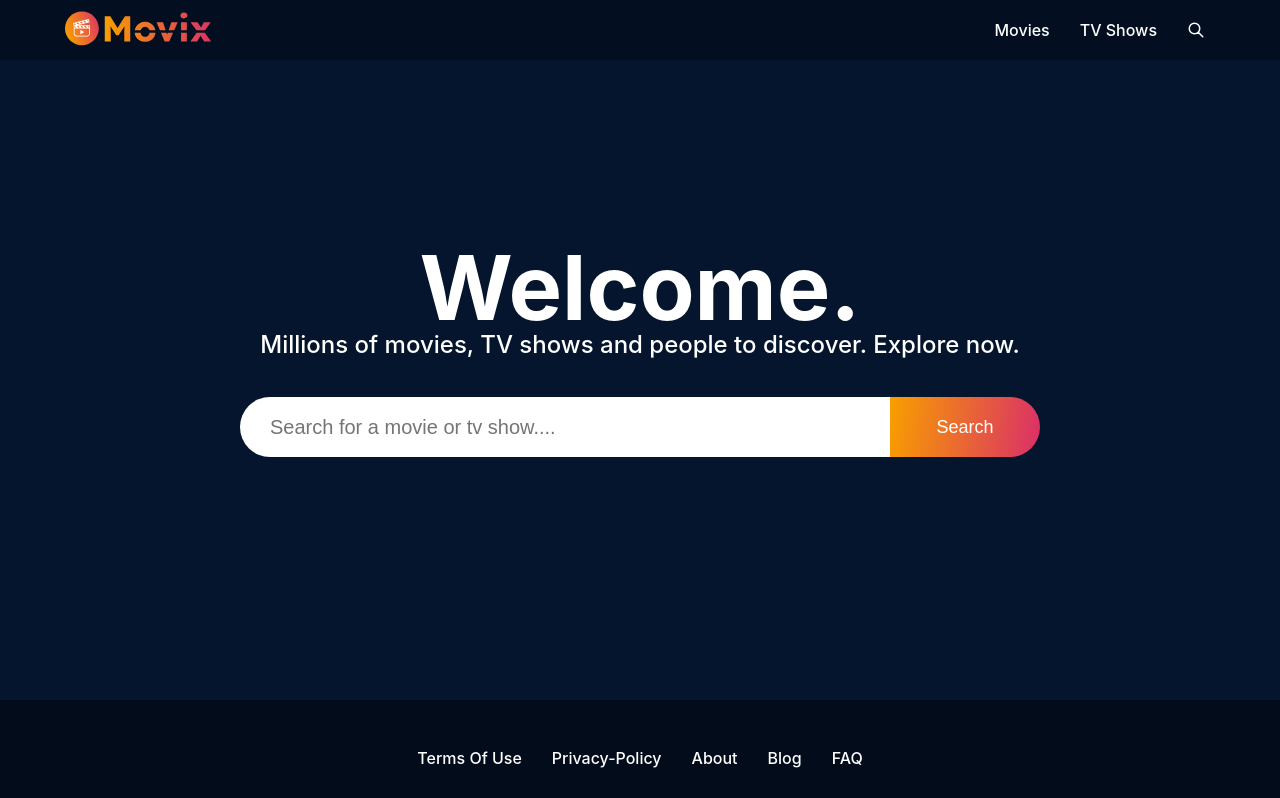
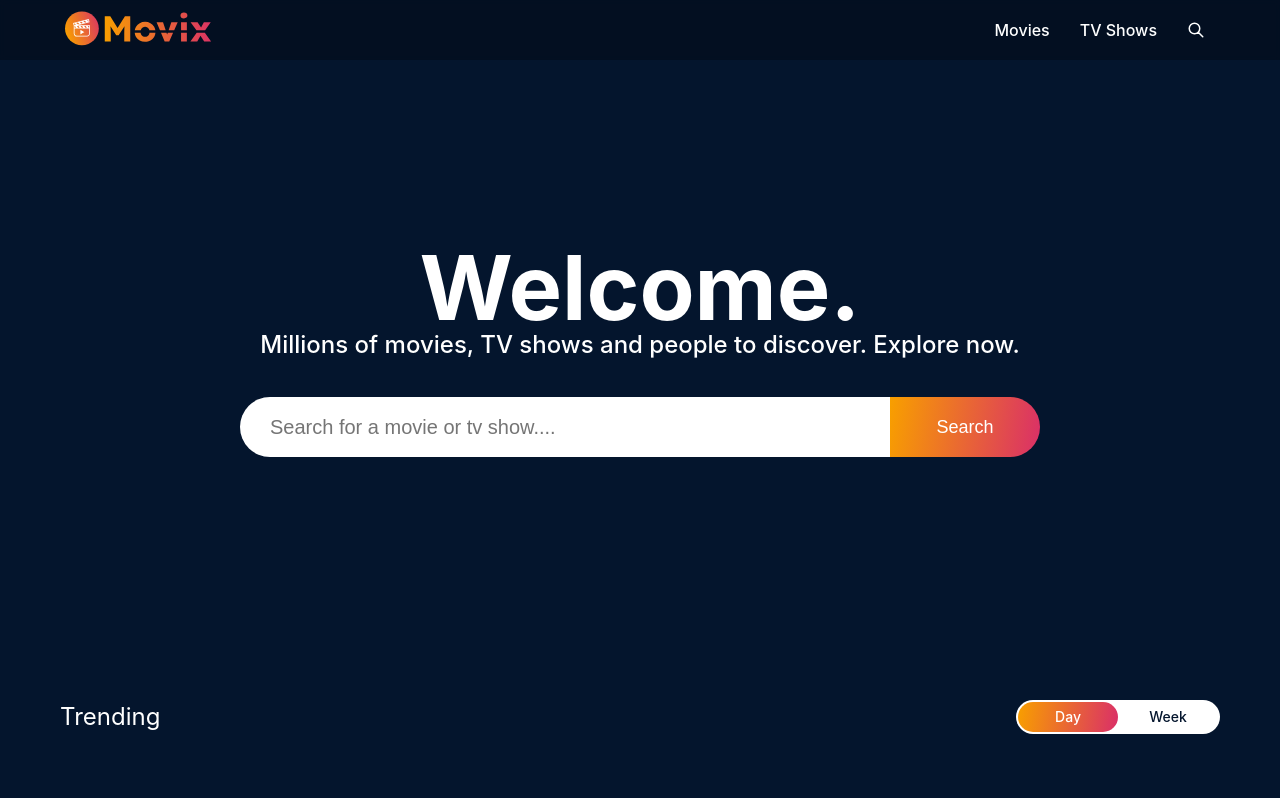
Before and after one commit to tejasvi8686/Movix, a React (Vite) app: page / in a window 1280 px wide. Shown: the top 798 px of the page. Built offline with nearby package versions, Linux system fonts and the light colour scheme; no server answers.

Commit message:
Carousel Section - Switching Tabs

```diff
--- /dev/null
+++ b/src/components/switchTabs/SwitchTabs.jsx
@@ -0,0 +1,37 @@
+import React, { useState } from "react";
+
+import "./style.scss";
+
+const SwitchTabs = ({ data, onTabChange }) => {
+    const [selectedTab, setSelectedTab] = useState(0);
+    const [left, setLeft] = useState(0);
+
+    const activeTab = (tab, index) => {
+        setLeft(index * 100);
+        setTimeout(() => {
+            setSelectedTab(index);
+        }, 300);
+        onTabChange(tab, index);
+    };
+
+    return (
+        <div className="switchingTabs">
+            <div className="tabItems">
+                {data.map((tab, index) => (
+                    <span
+                        key={index}
+                        className={`tabItem ${
+                            selectedTab === index ? "active" : ""
+                        }`}
+                        onClick={() => activeTab(tab, index)}
+                    >
+                        {tab}
+                    </span>
+                ))}
+                <span className="movingBg" style={{ left }} />
+            </div>
+        </div>
+    );
+};
+
+export default SwitchTabs;
--- /dev/null
+++ b/src/components/switchTabs/style.scss
@@ -0,0 +1,37 @@
+.switchingTabs {
+    height: 34px;
+    background-color: white;
+    border-radius: 20px;
+    padding: 2px;
+    .tabItems {
+        display: flex;
+        align-items: center;
+        height: 30px;
+        position: relative;
+        .tabItem {
+            height: 100%;
+            display: flex;
+            align-items: center;
+            justify-content: center;
+            width: 100px;
+            color: var(--black);
+            font-size: 14px;
+            position: relative;
+            z-index: 1;
+            cursor: pointer;
+            transition: color ease 0.3s;
+            &.active {
+                color: white;
+            }
+        }
+        .movingBg {
+            height: 30px;
+            width: 100px;
+            border-radius: 15px;
+            background-image: var(--gradient);
+            position: absolute;
+            left: 0;
+            transition: left cubic-bezier(0.88, -0.35, 0.565, 1.35) 0.4s;
+        }
+    }
+}
--- a/src/pages/home/Home.jsx
+++ b/src/pages/home/Home.jsx
@@ -2,6 +2,7 @@
 import "./style.scss";
 
 import HeroBanner from "./heroBanner/HeroBanner";
+import Trending from "./trending.jsx/Trending";
 
 HeroBanner;
 
@@ -9,6 +10,7 @@
   return (
     <div className="homepage">
       <HeroBanner />
+      <Trending />
     </div>
   );
 };
--- a/src/pages/home/style.scss
+++ b/src/pages/home/style.scss
@@ -0,0 +1,15 @@
+.carouselSection {
+    position: relative;
+    margin-bottom: 70px;
+    & > .contentWrapper {
+        display: flex;
+        align-items: center;
+        justify-content: space-between;
+        margin-bottom: 20px;
+    }
+    .carouselTitle {
+        font-size: 24px;
+        color: white;
+        font-weight: normal;
+    }
+}
--- /dev/null
+++ b/src/pages/home/trending.jsx/Trending.jsx
@@ -0,0 +1,18 @@
+import React from "react";
+import ContentWrapper from "../../../components/contentWrapper/ContentWrapper";
+import SwitchTabs from "../../../components/switchTabs/SwitchTabs";
+
+const Trending = () => {
+  const onTabChange = (tab) => {};
+
+  return (
+    <div className="carouselSection">
+      <ContentWrapper>
+        <span className="carouselTitle">Trending</span>
+        <SwitchTabs data={["Day", "Week"]} onTabChange={onTabChange} />
+      </ContentWrapper>
+    </div>
+  );
+};
+
+export default Trending;
```
